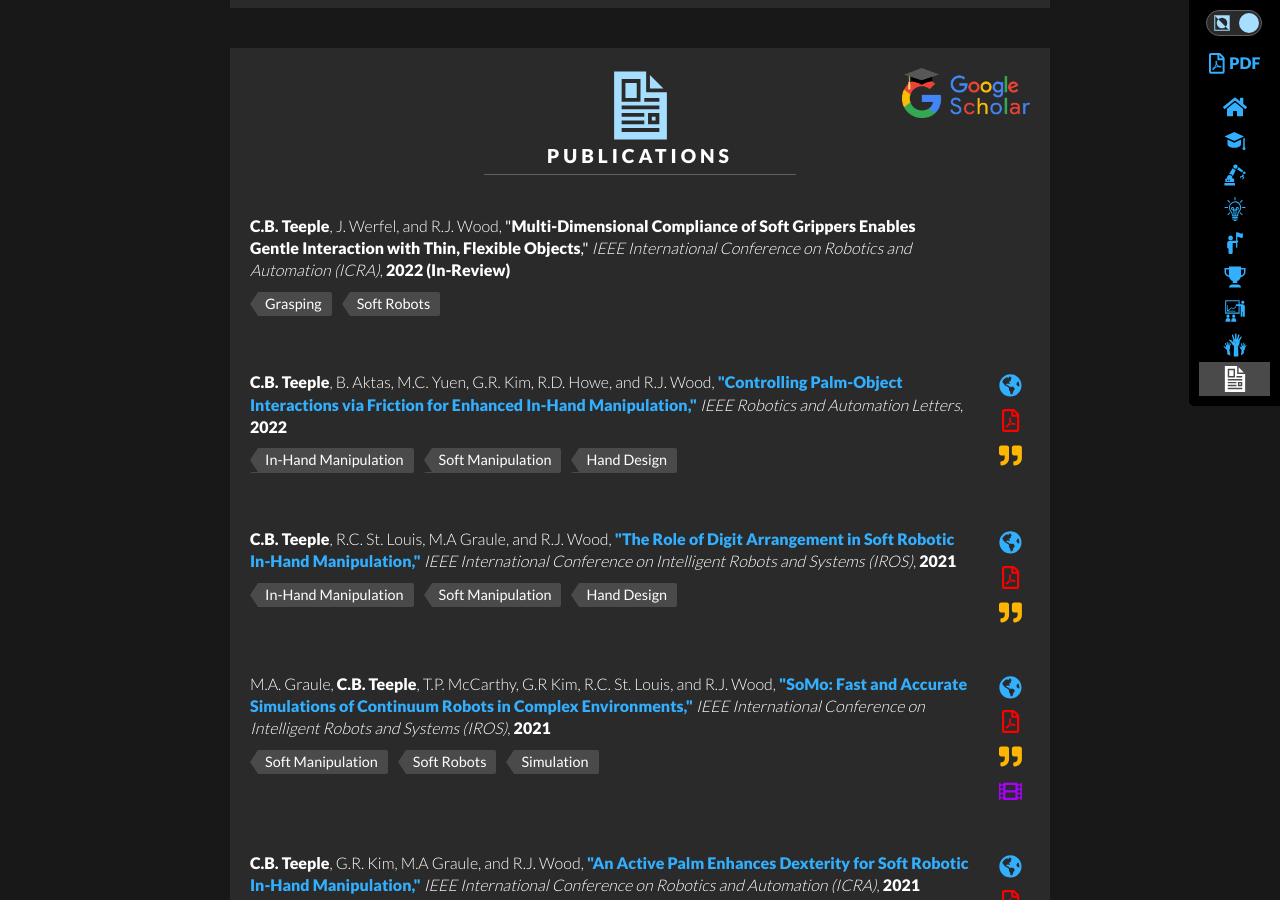
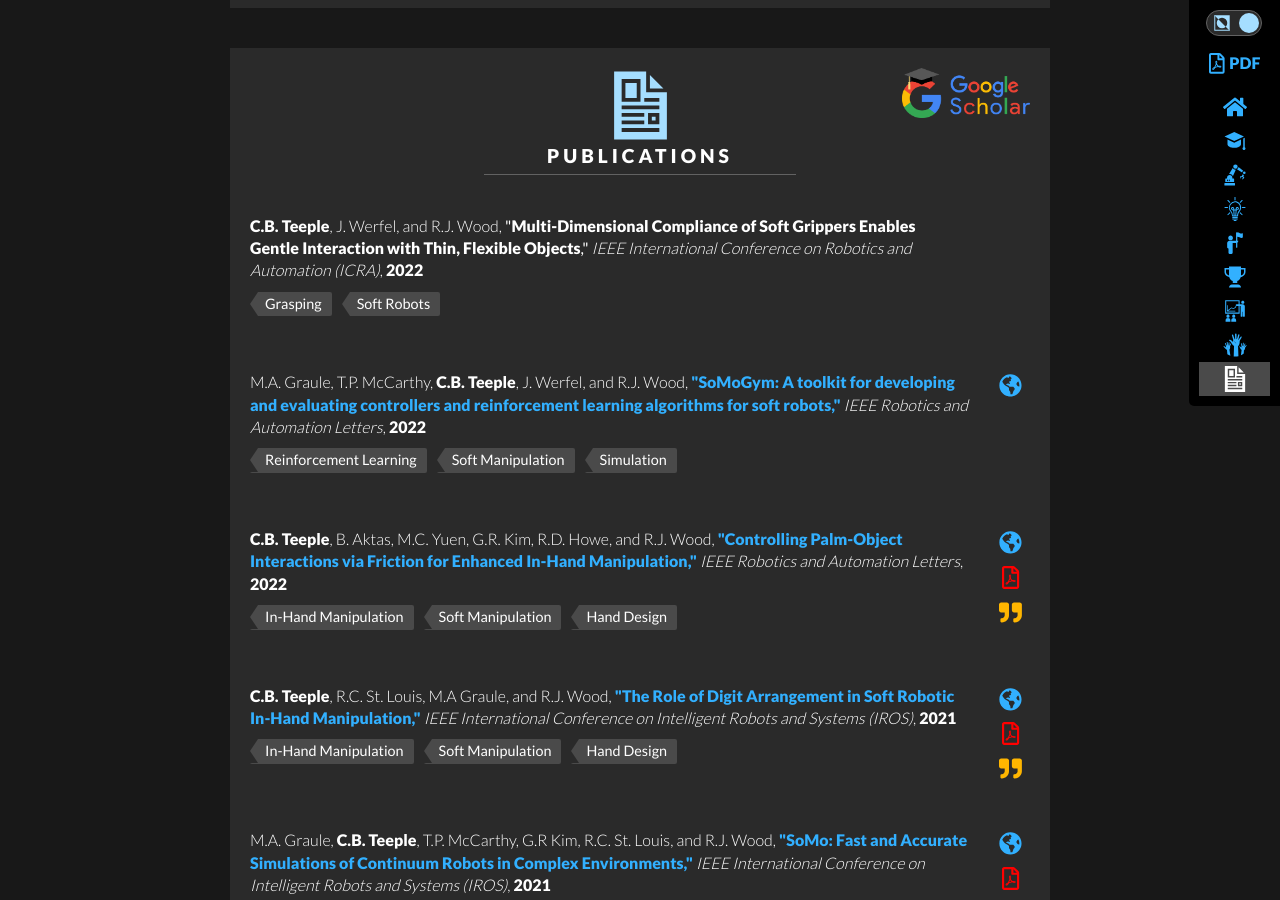
Before and after one commit to cbteeple/cbteeple.github.io, a Jekyll site: the page built from index.html, in a window 1280 px wide and 900 px high, scrolled down 7733 px. Built offline with Jekyll 4.4.1, drawn with Linux system fonts in a browser that asks for light colours; nearby versions of some CDN libraries.

Commit message:
Update publications.yml

```diff
--- a/_data/publications.yml
+++ b/_data/publications.yml
@@ -1,7 +1,7 @@
 -   title: Multi-Dimensional Compliance of Soft Grippers Enables Gentle Interaction with Thin, Flexible Objects
     names: <b>C.B. Teeple</b>, J. Werfel, and R.J. Wood
     journal: IEEE International Conference on Robotics and Automation (ICRA)
-    year: 2022 (In-Review)
+    year: 2022
     #link:
     #pdf_link: papers/teeple2022multi.pdf
     #bib_link: papers/bib/teeple2022multi.bib
@@ -9,6 +9,19 @@
     tags:
       - Grasping
       - Soft Robots
+
+-   title: 'SoMoGym: A toolkit for developing and evaluating controllers and reinforcement learning algorithms for soft robots'
+    names: M.A. Graule, T.P. McCarthy, <b>C.B. Teeple</b>, J. Werfel, and R.J. Wood
+    journal: IEEE Robotics and Automation Letters
+    year: 2022
+    link: https://ieeexplore.ieee.org/document/9707663
+    #pdf_link: papers/graule2022somogym.pdf
+    #bib_link: papers/bib/graule2022somogym.bib
+    #media_link:
+    tags:
+      - Reinforcement Learning
+      - Soft Manipulation
+      - Simulation
 
 -   title: Controlling Palm-Object Interactions via Friction for Enhanced In-Hand Manipulation
     names: <b>C.B. Teeple</b>, B. Aktas, M.C. Yuen, G.R. Kim, R.D. Howe, and R.J. Wood
```
